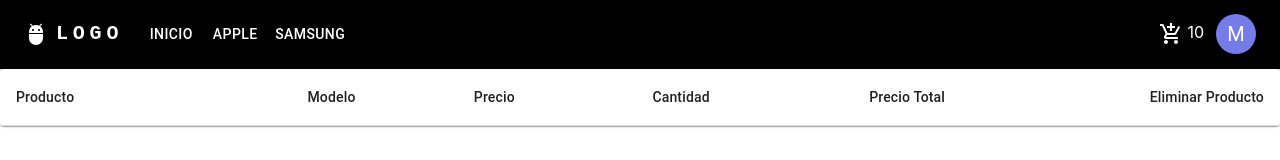
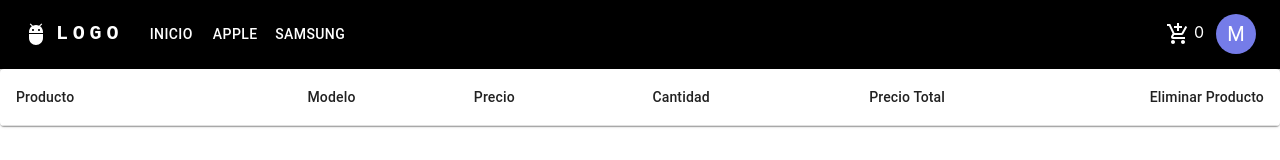
Before and after one commit to MaxiR23/somereact, a React (Create React App) app: page /cart in a window 1280 px wide. Shown: the top 160 px of the page. Built offline with nearby package versions, Linux system fonts and the light colour scheme.

Commit message:
updating context

```diff
--- a/src/App.js
+++ b/src/App.js
@@ -8,13 +8,12 @@ import Cart from './components/CartContainer/Cart';
 
 function App() {
 
-  const cardProducts = 10;
   const charUserName = 'M';
 
   return (
     <CartProvider>
     <BrowserRouter>
-      <NavBar cardProducts={cardProducts} charUserName={charUserName}></NavBar>
+      <NavBar charUserName={charUserName}></NavBar>
       <Routes>
         <Route path='/' element={<ItemListContainer />}></Route>
         <Route path='/category/:idCategory' element={<ItemListContainer />}></Route>
--- a/src/components/CartContainer/Cart.jsx
+++ b/src/components/CartContainer/Cart.jsx
@@ -9,6 +9,7 @@ import Paper from '@mui/material/Paper';
 import { useContext } from "react";
 import { CartContext } from "../../context/CartContext";
 import { Button } from '@mui/material';
+import ClearIcon from '@mui/icons-material/Clear';
 
 const Cart = () => {
 
@@ -37,9 +38,10 @@ const Cart = () => {
                             <TableCell align="right"> {row.model} </TableCell>
                             <TableCell align="right">$ {row.price.toFixed(3)} </TableCell>
                             <TableCell align="right"> {row.quantity} </TableCell>
-                            <TableCell align="right">$ {Math.trunc(row.price) * row.quantity} </TableCell>
+                            <TableCell align="right">$ {row.quantity * row.price.toFixed(3)}  </TableCell>
                             <TableCell align="right">
-                                <Button onClick={() => removeItem()}>
+                                <Button onClick={() => removeItem(row.id)}>
+                                    <ClearIcon> </ClearIcon>
                                     Borrar
                                 </Button>
                             </TableCell>
--- a/src/components/Navbar/CardWidget.jsx
+++ b/src/components/Navbar/CardWidget.jsx
@@ -1,12 +1,18 @@
 import AddShoppingCartIcon from '@mui/icons-material/AddShoppingCart';
 import Box from '@mui/material/Box';
+import { useContext } from 'react';
+import { Link } from 'react-router-dom';
+import { CartContext } from '../../context/CartContext';
 
-const CardWidget = ({cardProducts}) => {
+const CardWidget = () => {
+
+    const {cart} = useContext(CartContext);
+
     return (
         <>
         <AddShoppingCartIcon/>
         <Box sx={{mx: 0.5}}>
-        {cardProducts}
+        {cart.length}
         </Box>
         </>
     )
--- a/src/components/Navbar/Navbar.jsx
+++ b/src/components/Navbar/Navbar.jsx
@@ -16,7 +16,7 @@ import CardWidget from './CardWidget';
 import { Link } from 'react-router-dom';
 
 
-const ResponsiveAppBar = ({ cardProducts, charUserName }) => {
+const ResponsiveAppBar = ({ charUserName }) => {
     const [anchorElNav, setAnchorElNav] = React.useState(null);
     const [anchorElUser, setAnchorElUser] = React.useState(null);
 
@@ -160,7 +160,7 @@ const ResponsiveAppBar = ({ cardProducts, charUserName }) => {
                         display: 'flex',
                         flexDirection: 'row'
                     }}>
-                        <CardWidget cardProducts={cardProducts}></CardWidget>
+                        <CardWidget></CardWidget>
                     </Box>
 
                     <Box sx={{ flexGrow: 0 }}>
```
Also changed, not shown: src/context/CartContext.jsx (+7 -8 lines).
